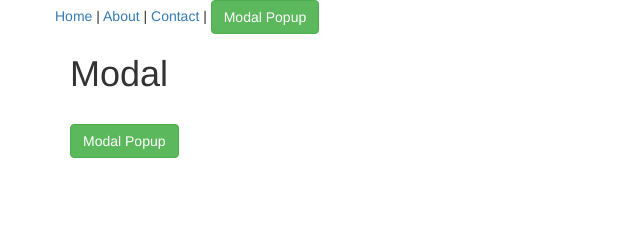
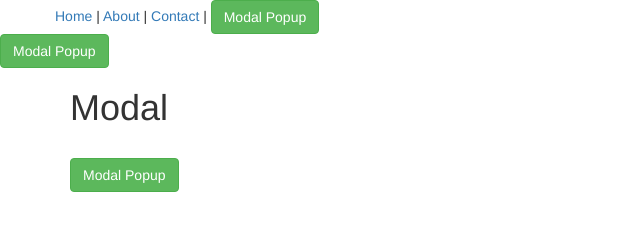
Before and after one commit to bikkisingh886/popup2, a plain HTML site: page index.html in a window 1280 px wide. Shown: the whole page, without its empty margins (0-640 px from the left). Drawn offline with nearby package versions, Linux system fonts and the light colour scheme; some packages are replaced by stand-ins of ours; a script that the page names is missing.

Commit message:
Update index.html

```diff
--- a/index.html
+++ b/index.html
@@ -32,6 +32,7 @@
     <div ng-controller="mainController">
         <!-- angular templating -->
         <!-- this is where content will be injected -->
+	    <a href="javascript:void();" class="btn btn-success" data-toggle="modal" ng-click="showPopup()"><i class="material-icons"></i> <span>Modal Popup</span></a>
         <div ng-view></div>
     </div>
 </body>
```
